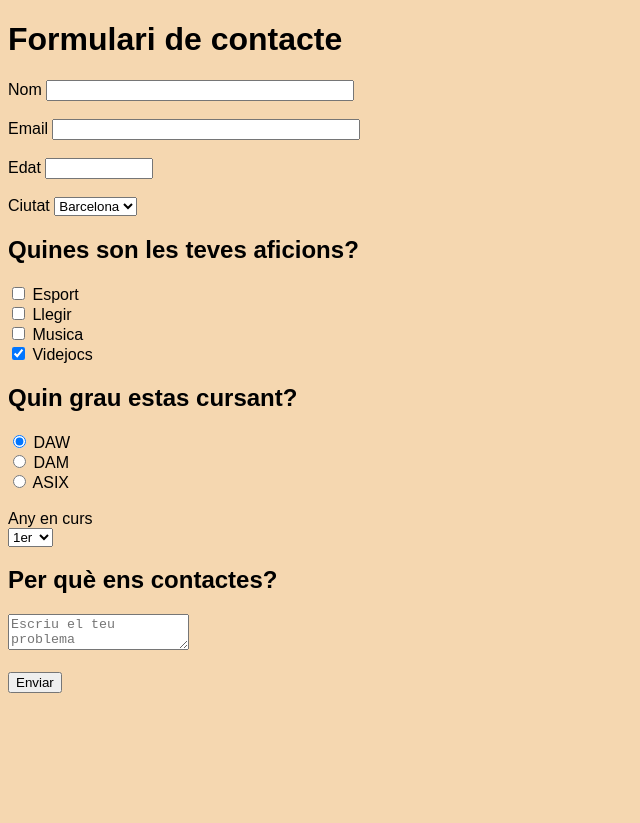
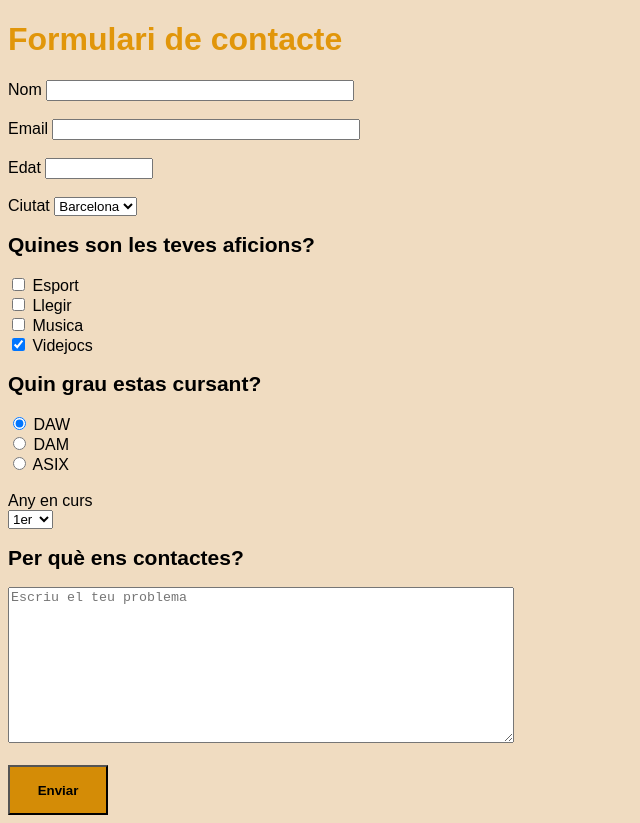
Before and after one commit to danivm-iticbcn/LM_HTML_UF1, a plain HTML site: page Activitat4/formulari.html in a window 1280 px wide. Shown: the whole page, without its empty margins (0-640 px from the left). Before the commit the page ends 800 px from the top, so only its background shows below. Drawn offline with Linux system fonts and the light colour scheme.

Commit message:
practica 4 finalitzada 2

```diff
--- a/Activitat3/sobreescriptura_estils.css
+++ b/Activitat3/sobreescriptura_estils.css
@@ -1,46 +1,33 @@
-/*Color titols h1*/
-h1{
-    color: rgb(225, 150, 10);
+/*1. color general de la lletra negra*/
+* {
+    color: black;
 }
-/* Mida titol h2 */
-h2{
-    font-size: 21px;
+/*2. titol nivell 1 fons blanc lletra gris*/
+h1 {
+    background-color: white;
+    color: grey;
 }
-/* Color de fons */
-body{
-    background-color: rgb(240, 220, 193);
-    font-family: sans-serif;
+/*3. tots els strong en color verd i subratllats*/
+.paragraf1 strong, .paragraf2 strong{
+    color: green;
+    text-decoration: underline;
 }
-/*Mida de les caixes dels inputs */
-.nomemail{
-    width: 300px;
+/*4. enllaços del paràgraf2 en italica*/
+.paragraf2 > a{
+    font-style: italic;
 }
-#formEdat{
-    width: 100px;
+/*5. footer general del web centrat i lletra de 10px*/
+#container > footer{
+    text-align: center;
+    font-size: 10px;
 }
-/*Ajustem mides i colors del botó */
-.boton{
-    color: black;
-    background-color: rgb(212, 140, 6);
-    width: 100px;
-    height: 50px;
-    font-weight: bold;
-}
-/*Efectes quan pasem el ratolí per dalt*/
-.boton:hover{
-    background-color: greenyellow;
-    width: 105px;
-    height: 55px;
-}
-/*Apliquem un focus de background per quan clickem a un elemnet*/
-input:focus, textarea:focus{
-    background-color: rgb(215, 215, 215);
-}
-select:focus{
-    background-color: rgb(228, 239, 215);
-}
-/*Mida de la cixa del text llarg*/
-textarea{
-    width: 500px;
-    height: 150px;
-}
+/*6. Canvia l'ordre de càrrega dels fitxers i mira què passa. Sabries modificar el teu codi per a que se seguís veient igual que abans de canviar l'ordre?*/
+
+/*
+6.1 Quins elements passen a veure’s diferent i quins es continuen veient tal com tu havies definit? Per què?
+El h1 no té background white i els strongs del paragraf 2 no son verds sino blaus i això pasa perque al altre css
+posa que sigui d'aquesta forma i predomina l'ultim que llegueix.
+
+6.2 Com ho faries perquè tots els elements es continuïn veient tal com es veia abans d’invertir l’ordre de càrrega? Proposa un codi CSS.
+Podria fer-ho afegint !important on es necesari perque es canvia.
+*/
--- a/Activitat4/formulari.css
+++ b/Activitat4/formulari.css
@@ -1,11 +1,46 @@
+/*Color titols h1*/
+h1{
+    color: rgb(225, 150, 10);
+}
+/* Mida titol h2 */
+h2{
+    font-size: 21px;
+}
 /* Color de fons */
 body{
-    background-color: rgb(245, 215, 176);
+    background-color: rgb(240, 220, 193);
     font-family: sans-serif;
 }
+/*Mida de les caixes dels inputs */
 .nomemail{
     width: 300px;
 }
 #formEdat{
     width: 100px;
 }
+/*Ajustem mides i colors del botó */
+.boton{
+    color: black;
+    background-color: rgb(212, 140, 6);
+    width: 100px;
+    height: 50px;
+    font-weight: bold;
+}
+/*Efectes quan pasem el ratolí per dalt*/
+.boton:hover{
+    background-color: greenyellow;
+    width: 105px;
+    height: 55px;
+}
+/*Apliquem un focus de background per quan clickem a un elemnet*/
+input:focus, textarea:focus{
+    background-color: rgb(215, 215, 215);
+}
+select:focus{
+    background-color: rgb(228, 239, 215);
+}
+/*Mida de la cixa del text llarg*/
+textarea{
+    width: 500px;
+    height: 150px;
+}
```
